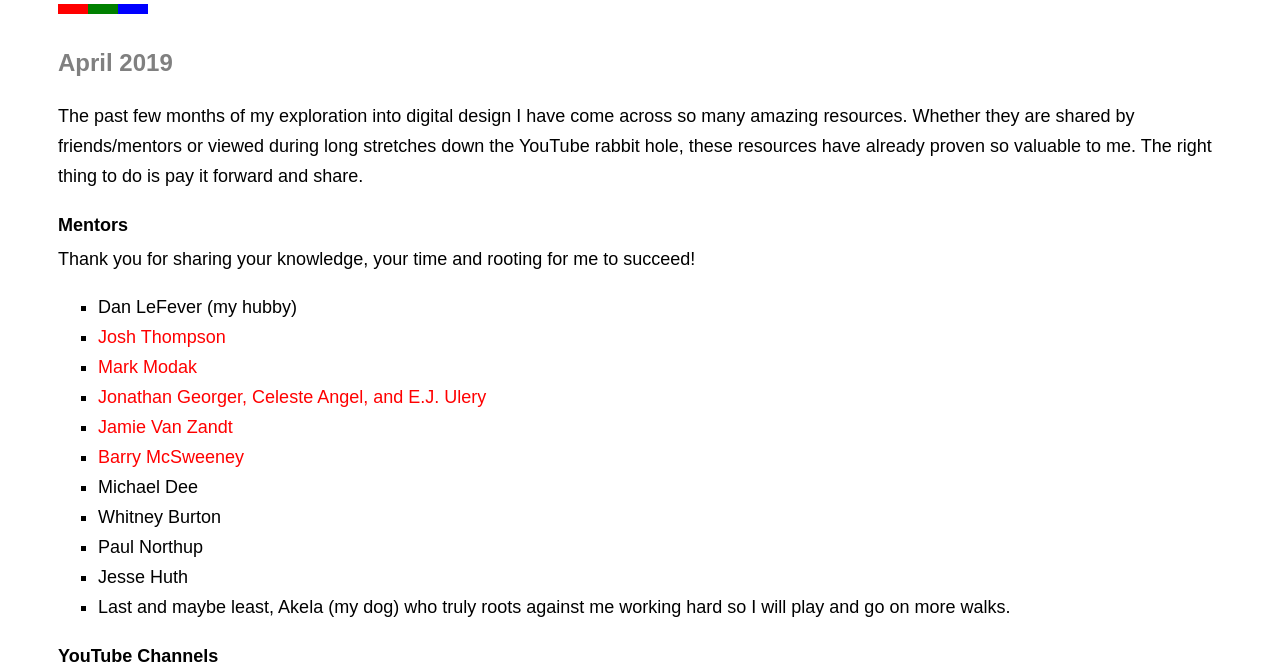
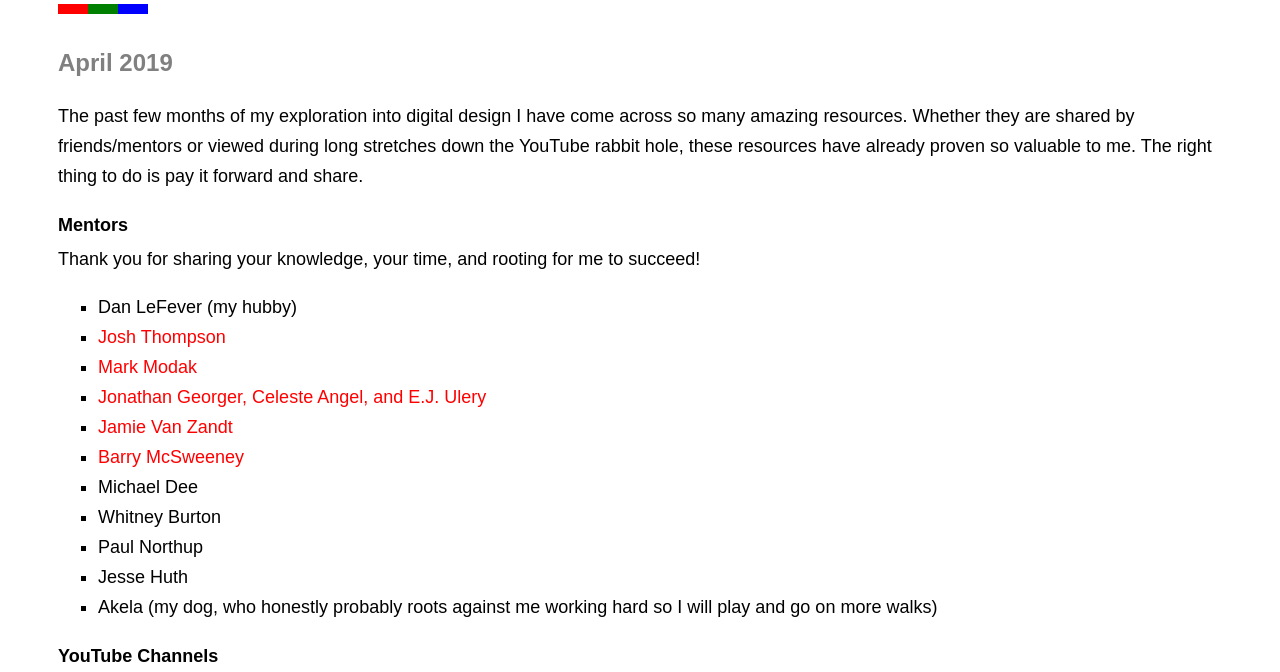
Before and after one commit to qfarenwald/developingdeveloper, a plain HTML site: page resources.html in a window 1280 px wide. Shown: the part 238-910 px from the top of the page. Drawn offline with Linux system fonts and the light colour scheme.

Commit message:
fingers crossed

```diff
--- a/resources.html
+++ b/resources.html
@@ -19,7 +19,7 @@
     <h3><span class="date">April 2019</span></h3>
       <p>The past few months of my exploration into digital design I have come across so many amazing resources. Whether they are shared by friends/mentors or viewed during long stretches down the YouTube rabbit hole, these resources have already proven so valuable to me. The right thing to do is pay it forward and share.</p>
     <h4>Mentors</h4>
-      <p> Thank you for sharing your knowledge, your time and rooting for me to succeed!</p>
+      <p> Thank you for sharing your knowledge, your time, and rooting for me to succeed!</p>
       <ul>
         <li>Dan LeFever (my hubby)</li>
         <li><a href="https://josh.works/" target="_blank">Josh Thompson</a></li>
@@ -31,7 +31,7 @@
         <li>Whitney Burton</li>
         <li>Paul Northup</li>
         <li>Jesse Huth</li>
-        <li>Last and maybe least, Akela (my dog) who truly roots against me working hard so I will play and go on more walks.</li>
+        <li>Akela (my dog, who honestly probably roots against me working hard so I will play and go on more walks)</li>
       </ul>
       <h4>YouTube Channels</h4>
       <p>I've come across many skippable videos in my YouTube digital design content exploration. But for every ten 'next' clicks, there is a glorious 'subscribe' click accompanied with bright lights and angels singing. I follow these channels and recieve amazing content daily. Thank you YouTubers for your amazing content, quality and energy!</p>
@@ -75,7 +75,7 @@
                 <li><a href="https://generalassemb.ly/education?format=events" target="_blank">General Assembly Events, Courses, Classes and Workshops</a></li>
               </ul>
               <h4>Plugins</h4>
-              <p>While the design programs we rely on do so much they still can not do it all. These plugins help fill in the gaps and help make our lives a little easier.</p>
+              <p>While the design programs we rely on do so much they can not do it all. These plugins help fill in the gaps and make our lives a little easier.</p>
                 <ul>
                   <li><a href="https://atom.io/packages/emmet" target="_blank">emmet for atom</a></li>
                   <li><a href="https://timeline.animaapp.com/" target="_blank">Timeline for Sketch</a></li>
```
Also changed, not shown: 1 other file.
